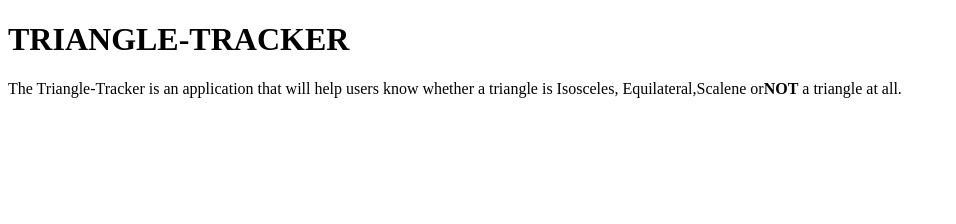
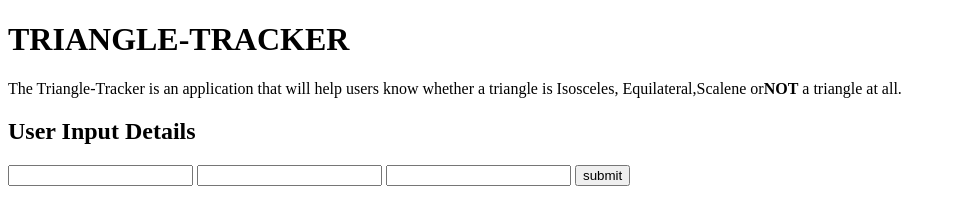
Before and after one commit to wanjikuciku/trangle-tracker, a plain HTML site: page index.html in a window 1280 px wide. Shown: the whole page, without its empty margins (0-956 px from the left). Drawn offline with Linux system fonts and the light colour scheme.

Commit message:
add div section

```diff
--- a/index.html
+++ b/index.html
@@ -4,13 +4,22 @@
     <meta charset="utf-8">
     <title>TRIANGLE-TRACKER</title>
     <link rel ="stylesheet" type ="text/css" href ="styles.css">
-
+    <script src ="js/script.js"></script>
   </head>
   <body>
     <h1>TRIANGLE-TRACKER</h1>
     <p>
       The Triangle-Tracker is an application that will help users know whether a triangle is Isosceles, Equilateral,Scalene or<b>NOT</b> a triangle at all.
     </p>
+    <h2>User Input Details</h2>
+    <div class ="inputdetails">
+      <input type ="number" class="number" value="lenght">
+      <input type ="number" class="number" value="width">
+      <input type ="number" class="number" value="height">
+      <input type ="button" class="submitbutton" value="submit">
+   </div>
+
+
 
 
   </body>
```
